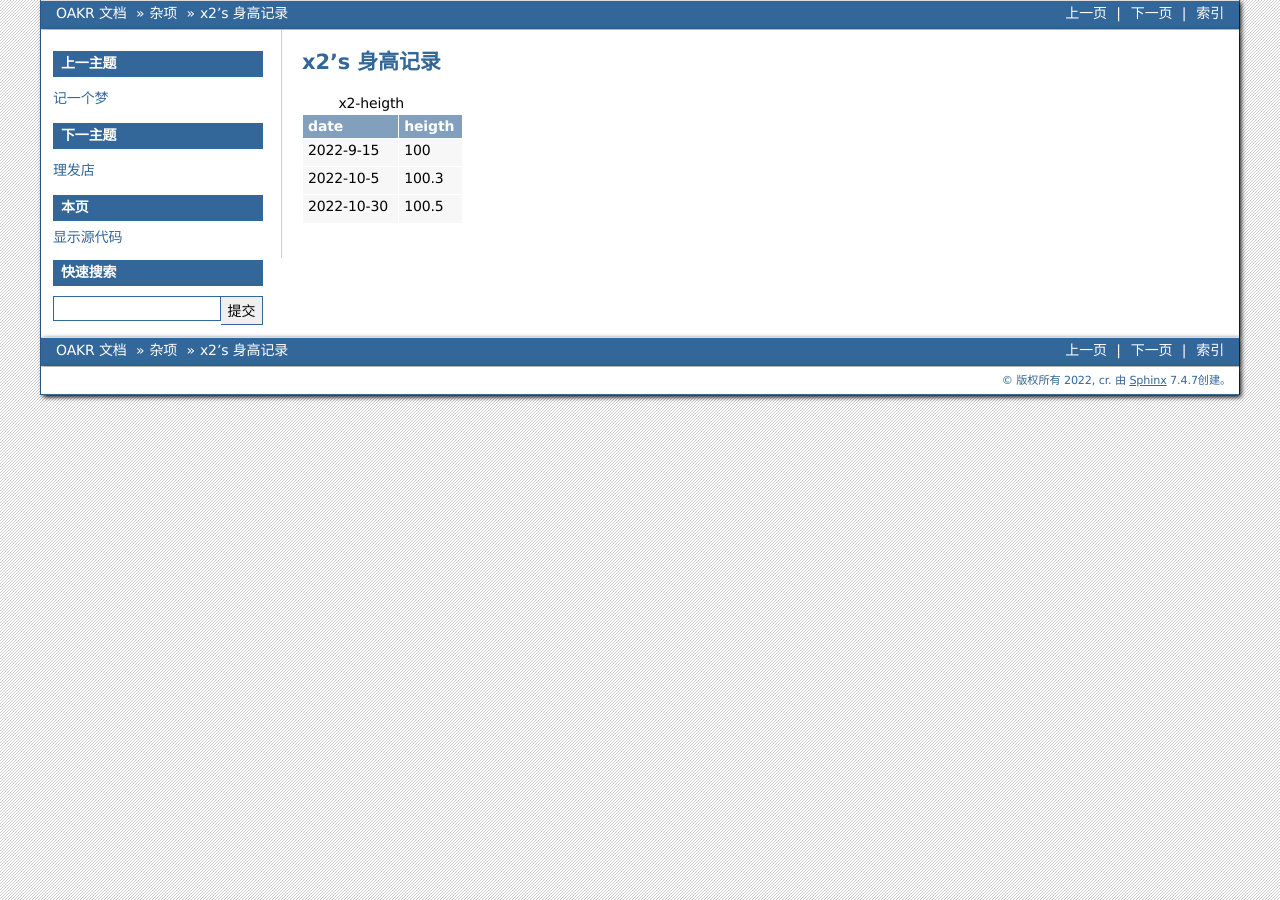
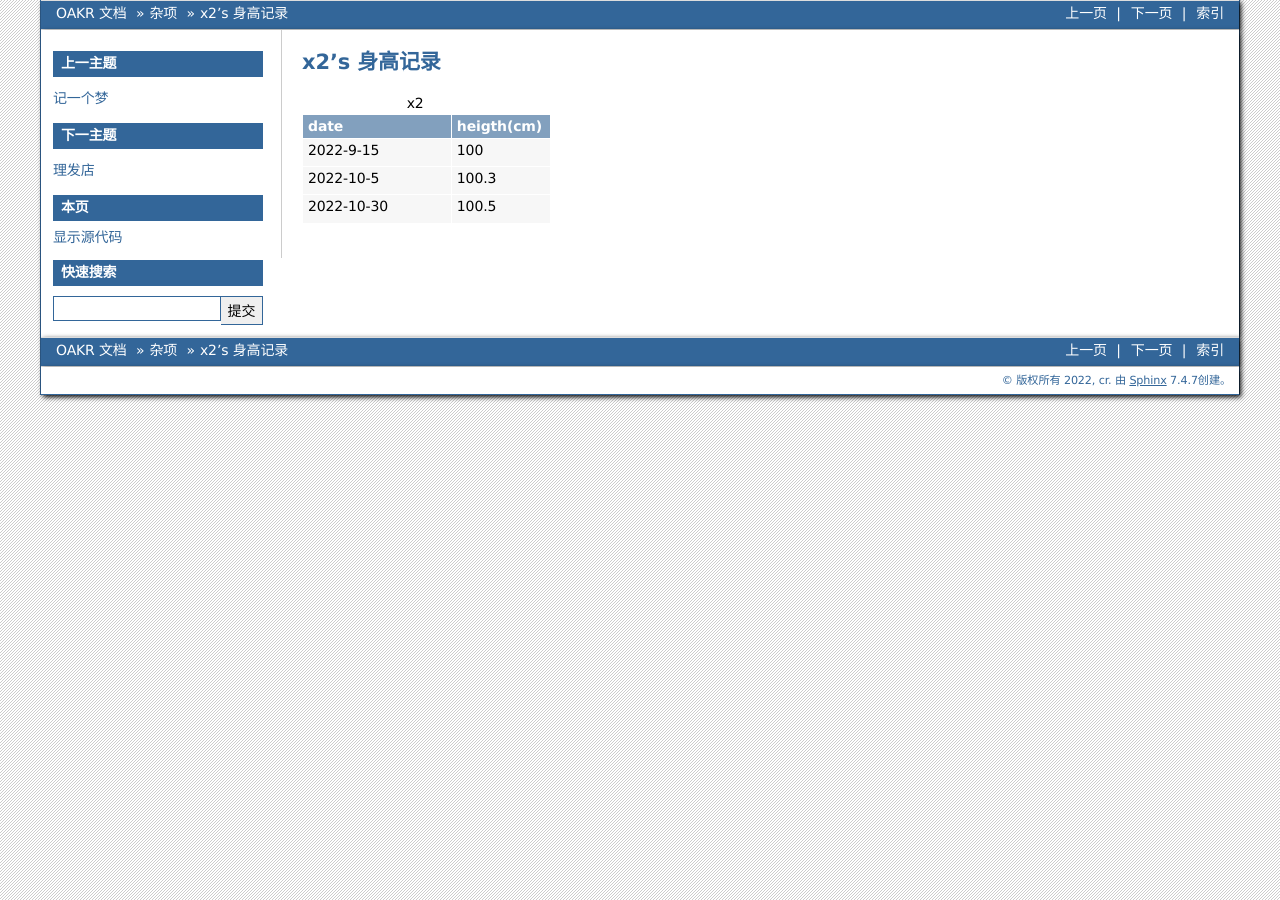
Before and after one commit to cruiurc/cruiurc.github.io, a Sphinx documentation site: the page built from source/miscellaneous/heigth.rst, in a window 1280 px wide. Built offline with Sphinx 7.4.7, drawn with Linux system fonts in a browser that asks for light colours.

Commit message:
20221030 xx heigth

```diff
--- a/source/miscellaneous/heigth.rst
+++ b/source/miscellaneous/heigth.rst
@@ -1,8 +1,8 @@
 x2's 身高记录
 =============
 
-.. csv-table:: x2-heigth
-    :header: "date", "heigth"
+.. csv-table:: x2
+    :header: "date", "heigth(cm)"
     :widths: 15, 10
 
     2022-9-15, 100
```
